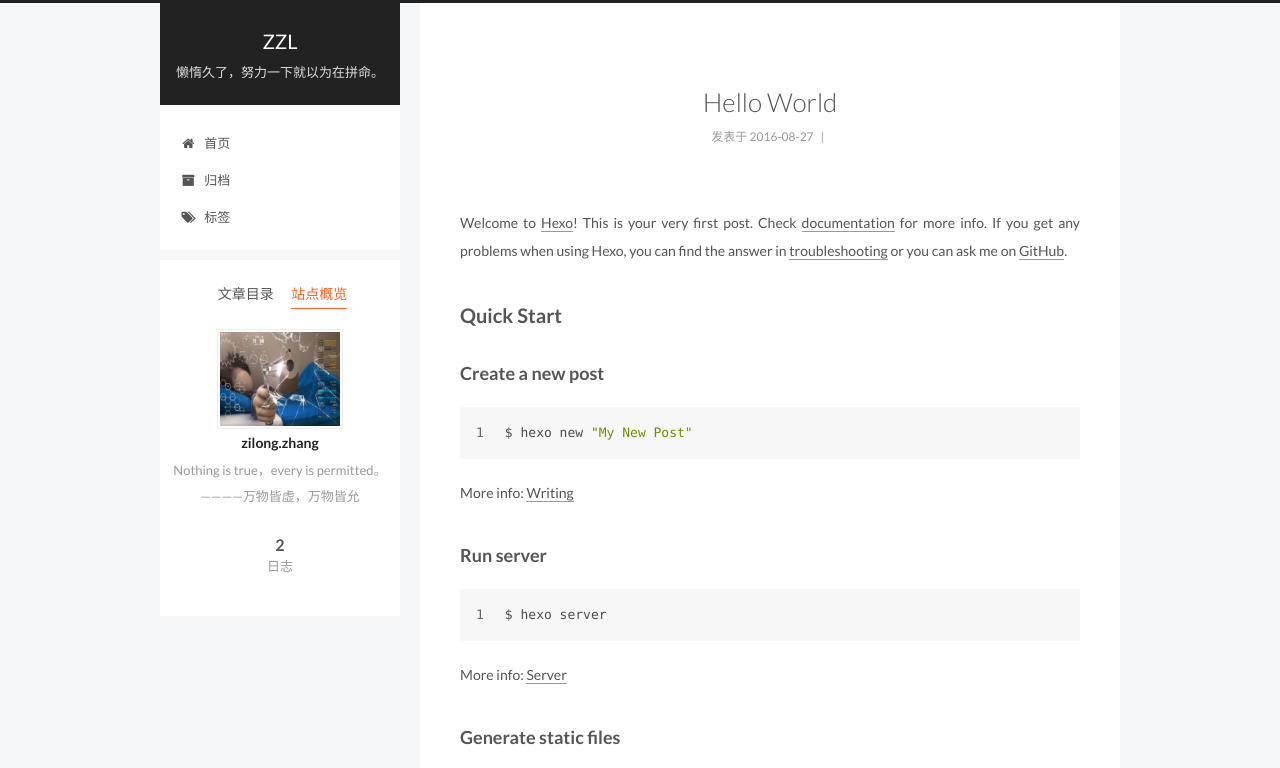
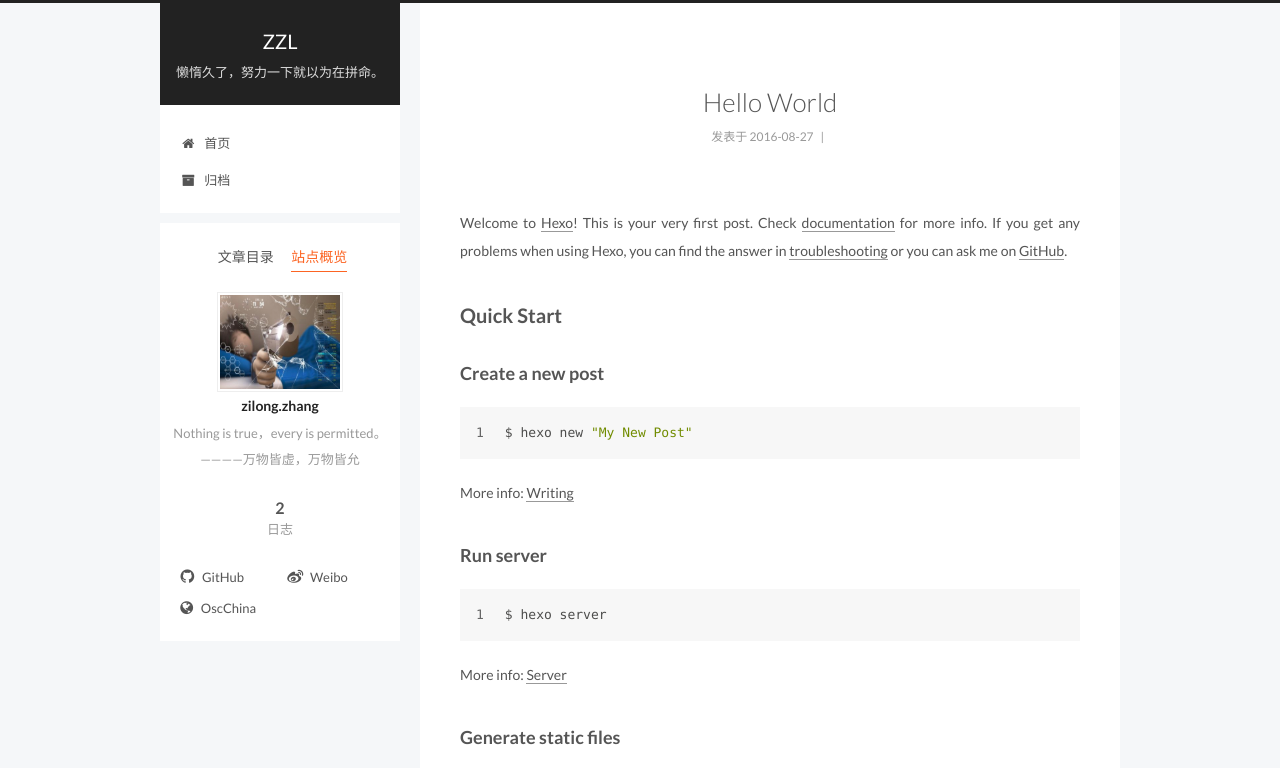
Before and after one commit to Alarm1673/Alarm1673.github.io, a plain HTML site: page 2016/08/27/hello-world/index.html in a window 1280 px wide. Both pictures are taken after a click on the item "站点概览". Shown: the top 768 px of the page. Drawn offline with Linux system fonts and the light colour scheme; a script that the page names is missing.

Commit message:
Site updated: 2016-09-01 10:30:09

```diff
--- a/2016/08/27/hello-world/index.html
+++ b/2016/08/27/hello-world/index.html
@@ -188,16 +188,6 @@ Quick">
               <i class="menu-item-icon fa fa-fw fa-archive"></i> <br />
 
             归档
-          </a>
-        </li>
-
-
-        <li class="menu-item menu-item-tags">
-          <a href="/tags" rel="section">
-
-              <i class="menu-item-icon fa fa-fw fa-tags"></i> <br />
-
-            标签
           </a>
         </li>
 
@@ -413,6 +403,35 @@ Quick">
 
         <div class="links-of-author motion-element">
 
+
+              <span class="links-of-author-item">
+                <a href="https://github.com/Alarm1673" target="_blank" title="GitHub">
+
+                    <i class="fa fa-fw fa-github"></i>
+
+                  GitHub
+                </a>
+              </span>
+
+              <span class="links-of-author-item">
+                <a href="http://weibo.com/5033638070" target="_blank" title="Weibo">
+
+                    <i class="fa fa-fw fa-weibo"></i>
+
+                  Weibo
+                </a>
+              </span>
+
+              <span class="links-of-author-item">
+                <a href="http://my.oschina.net/alarm1673" target="_blank" title="OscChina">
+
+                    <i class="fa fa-fw fa-globe"></i>
+
+                  OscChina
+                </a>
+              </span>
+
+
         </div>
 
 
--- a/css/main.css
+++ b/css/main.css
@@ -1549,7 +1549,7 @@ pre .javascript .function {
   width: 4px;
   height: 4px;
   border-radius: 50%;
-  background: #5eaaff;
+  background: #62b095;
 }
 .links-of-blogroll {
   font-size: 13px;
```
Also changed, not shown: 2016/08/28/The first blog for Hexo/index.html (+29 -10 lines), archives/2016/08/index.html (+29 -10 lines), archives/2016/index.html (+29 -10 lines), archives/index.html (+29 -10 lines), index.html (+29 -10 lines).
